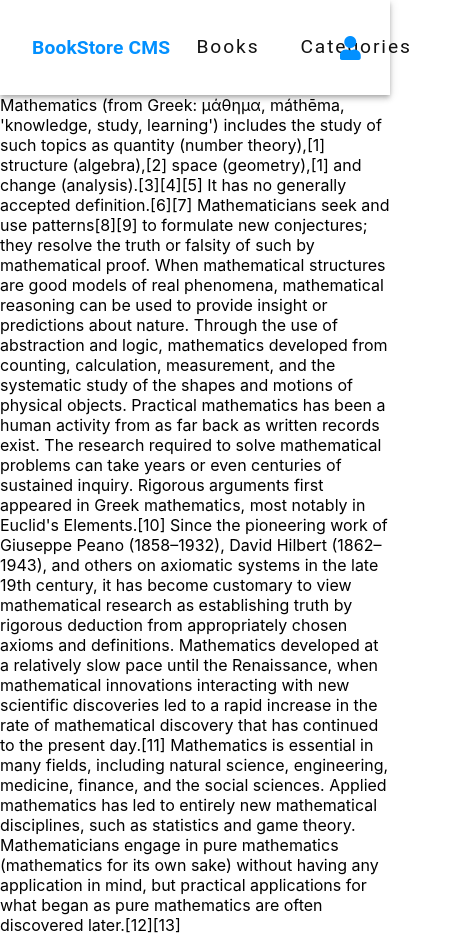
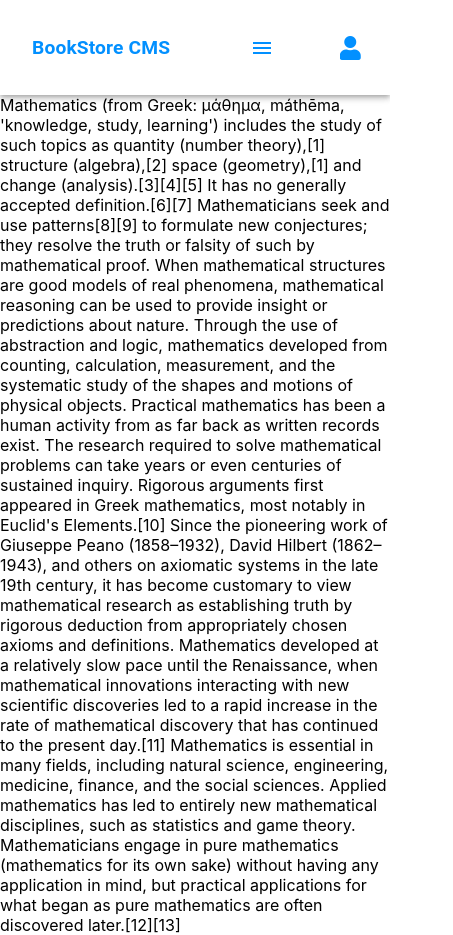
Before and after one commit to oxenprogrammer/Book-Store-App, a React (Create React App) app: page /categories in a window 390 px wide. Shown: the whole page, 453 px wide, since content can reach past the window. Built offline with nearby package versions, Linux system fonts and the light colour scheme.

Commit message:
Feat(bookstore): make navbar fully responsive

```diff
--- a/src/components/Header.js
+++ b/src/components/Header.js
@@ -1,7 +1,12 @@
 /* eslint-disable no-unused-vars */
 import {
   AppBar,
+  Button,
+  IconButton,
   Link,
+  ListItemIcon,
+  Menu,
+  MenuItem,
   Toolbar,
   Typography,
   makeStyles,
@@ -9,11 +14,22 @@ import {
   useTheme,
 } from "@material-ui/core";
 import React, { Fragment, memo } from "react";
-import { Route, BrowserRouter as Router, Switch } from "react-router-dom";
+import {
+  Route,
+  BrowserRouter as Router,
+  Switch,
+  Link as mobileLink,
+} from "react-router-dom";
 
 import App from "./App";
+import BookmarksIcon from "@material-ui/icons/Bookmarks";
 import Categories from "./Categories";
+import HomeIcon from "@material-ui/icons/Home";
 import Icon from "@material-ui/core/Icon";
+// IMPORTING ICONS
+import MenuIcon from "@material-ui/icons/Menu";
+import PersonIcon from "@material-ui/icons/Person";
+import SchoolIcon from "@material-ui/icons/School";
 
 const useStyles = makeStyles(() => ({
   root: {
@@ -29,8 +45,11 @@ const useStyles = makeStyles(() => ({
     fontWeight: "bolder",
     flexGrow: 1,
     "@media(max-width: 678px)": {
-      padding: '0 1rem',
+      padding: "0 1rem",
       fontSize: "1.2rem",
+    },
+    "@media(max-width: 360px)": {
+      padding: "0",
     },
   },
   link: {
@@ -48,13 +67,18 @@ const useStyles = makeStyles(() => ({
   user: {
     color: "#0290ff",
   },
+  menu: {
+    color: "#0290ff",
+  },
 }));
 
 // eslint-disable-next-line react/display-name
 const Header = memo(() => {
+  const [anchor, setAnchor] = React.useState(null);
+  const open = Boolean(anchor);
   const classes = useStyles();
   const theme = useTheme();
-  const isMobile = useMediaQuery(theme.breakpoints.down("sm"));
+  const isMobile = useMediaQuery(theme.breakpoints.down("xs"));
   const handleMenu = (event) => {
     setAnchor(event.currentTarget);
   };
@@ -63,6 +87,57 @@ const Header = memo(() => {
       <main>
         <AppBar position="static">
           <Toolbar className={classes.root} variant="dense">
+            {isMobile ? (
+              <>
+                <Typography variant="h6" color="inherit">
+                  <Link className={classes.bookStoreCMS} href="#">
+                    BookStore CMS
+                  </Link>
+                </Typography>
+                <IconButton
+                  color="textPrimary"
+                  className={classes.menuButton}
+                  edge="start"
+                  aria-label="menu"
+                  onClick={handleMenu}
+                >
+                  <MenuIcon className={classes.menu} />
+                </IconButton>
+                <Menu
+                  id="menu-appbar"
+                  anchorEl={anchor}
+                  anchorOrigin={{
+                    vertical: "top",
+                    horizontal: "right",
+                  }}
+                  KeepMounted
+                  transformOrigin={{
+                    vertical: "top",
+                    horizontal: "right",
+                  }}
+                  open={open}
+                >
+                  <MenuItem
+                    onClick={() => setAnchor(null)}
+                    component={mobileLink}
+                    to="/"
+                  >
+                    <ListItemIcon></ListItemIcon>
+                    <Typography variant="h6">Books</Typography>
+                  </MenuItem>
+                  <MenuItem
+                    onClick={() => setAnchor(null)}
+                    component={mobileLink}
+                    to="/categories"
+                  >
+                    <ListItemIcon></ListItemIcon>
+                    <Typography variant="h6">Categories</Typography>
+                  </MenuItem>
+                </Menu>
+                <Icon className={["fas fa-user", classes.user]} />
+              </>
+            ) : (
+              <>
                 <Typography variant="h6" color="inherit">
                   <Link className={classes.bookStoreCMS} href="#">
                     BookStore CMS
@@ -77,6 +152,8 @@ const Header = memo(() => {
                   </Link>
                 </Typography>
                 <Icon className={["fas fa-user", classes.user]} />
+              </>
+            )}
           </Toolbar>
         </AppBar>
         <Switch>
```
Lines whose indentation alone changed are shown as unchanged.
